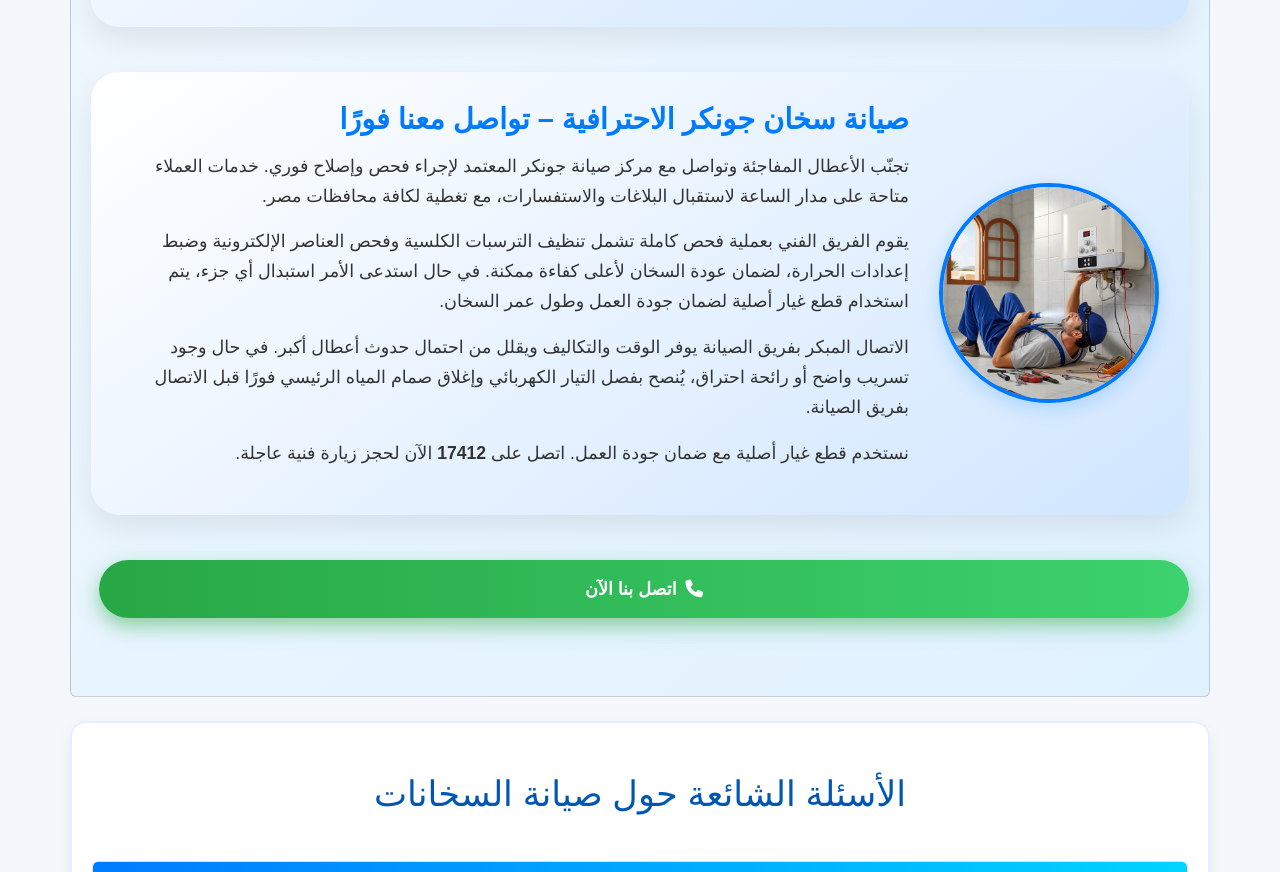
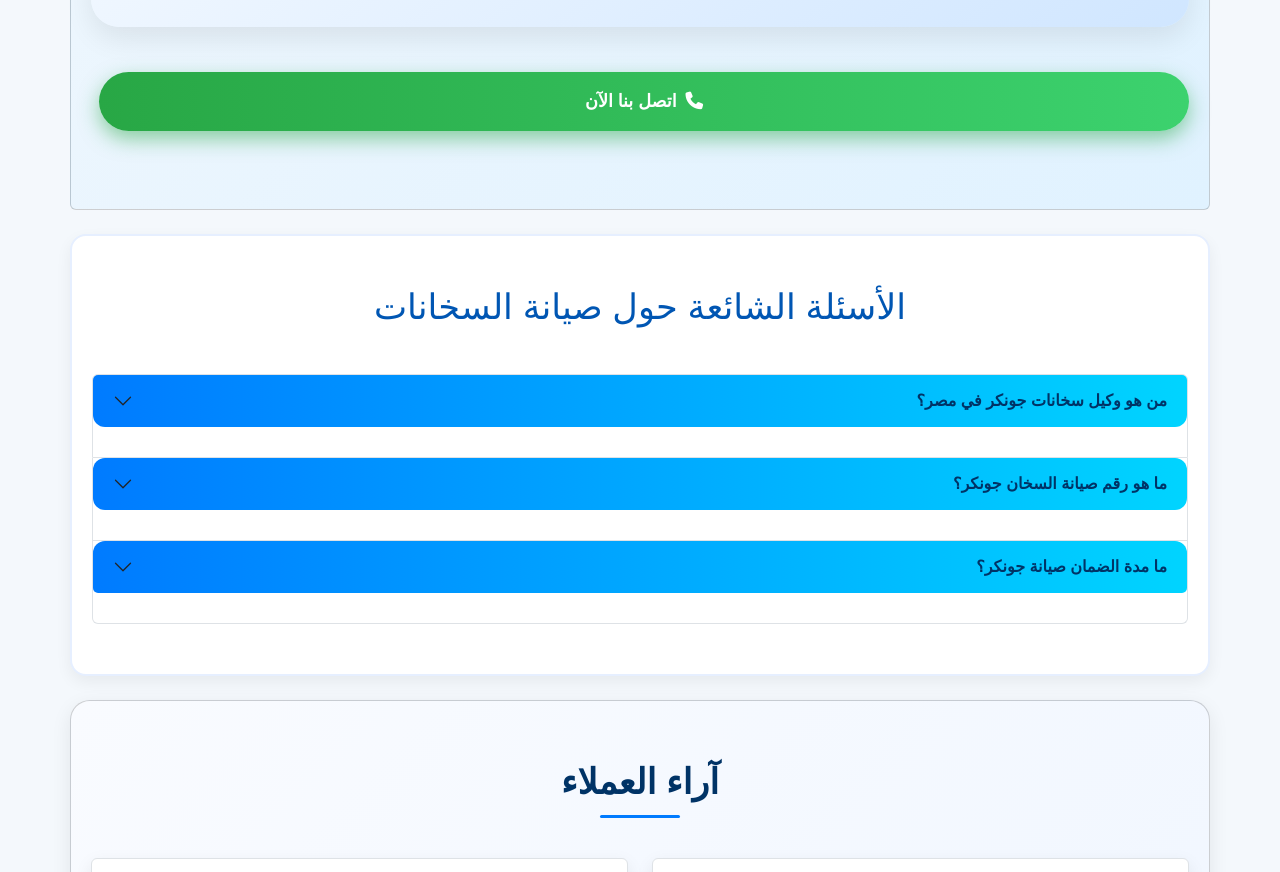
Before and after one commit to Momen-magdy/websiteforsianna, a plain HTML site: page index.html in a window 1280 px wide. Shown: the part 3425-4297 px from the top of the page. Drawn offline with nearby package versions, Linux system fonts and the light colour scheme.

Commit message:
del container

```diff
--- a/index.html
+++ b/index.html
@@ -360,27 +360,6 @@
       <p>نستخدم قطع غيار أصلية مع ضمان جودة العمل. اتصل على <strong>17412</strong> الآن لحجز زيارة فنية عاجلة.</p>
     </div>
   </div>
-
-    <div class="service-item">
-    <img src="images/junkers-service.jpg" alt="خدمات صيانة سخان جونكر الاحترافية – تواصل الآن">
-    <div>
-      <h3>صيانة سخان جونكر الاحترافية – تواصل معنا فورًا</h3>
-      <p>
-        تجنّب الأعطال المفاجئة وتواصل مع مركز صيانة جونكر المعتمد لإجراء فحص وإصلاح فوري.
-        خدمات العملاء متاحة على مدار الساعة لاستقبال البلاغات والاستفسارات، مع تغطية لكافة محافظات مصر.
-      </p>
-      <p>
-        يقوم الفريق الفني بعملية فحص كاملة تشمل تنظيف الترسبات الكلسية وفحص العناصر الإلكترونية وضبط إعدادات الحرارة، لضمان عودة السخان لأعلى كفاءة ممكنة.
-        في حال استدعى الأمر استبدال أي جزء، يتم استخدام قطع غيار أصلية لضمان جودة العمل وطول عمر السخان.
-      </p>
-      <p>
-        الاتصال المبكر بفريق الصيانة يوفر الوقت والتكاليف ويقلل من احتمال حدوث أعطال أكبر.
-        في حال وجود تسريب واضح أو رائحة احتراق، يُنصح بفصل التيار الكهربائي وإغلاق صمام المياه الرئيسي فورًا قبل الاتصال بفريق الصيانة.
-      </p>
-      <p>نستخدم قطع غيار أصلية مع ضمان جودة العمل. اتصل على <strong>17412</strong> الآن لحجز زيارة فنية عاجلة.</p>
-    </div>
-  </div>
-
   <a class="btn btn-hotline me-2 mb-2" href="tel:17412">
     <i class="fas fa-phone me-1"></i> اتصل بنا الآن
   </a>
```
